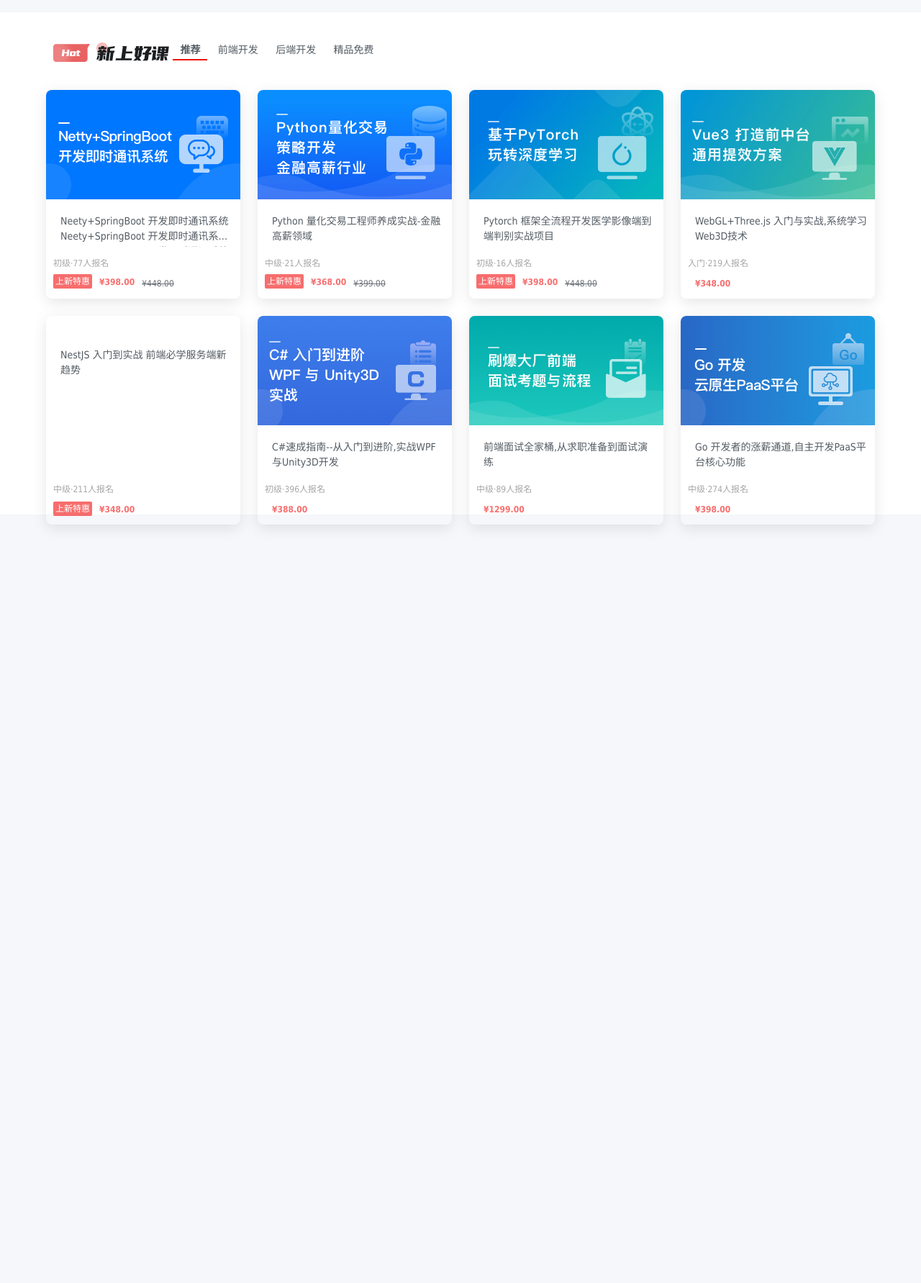
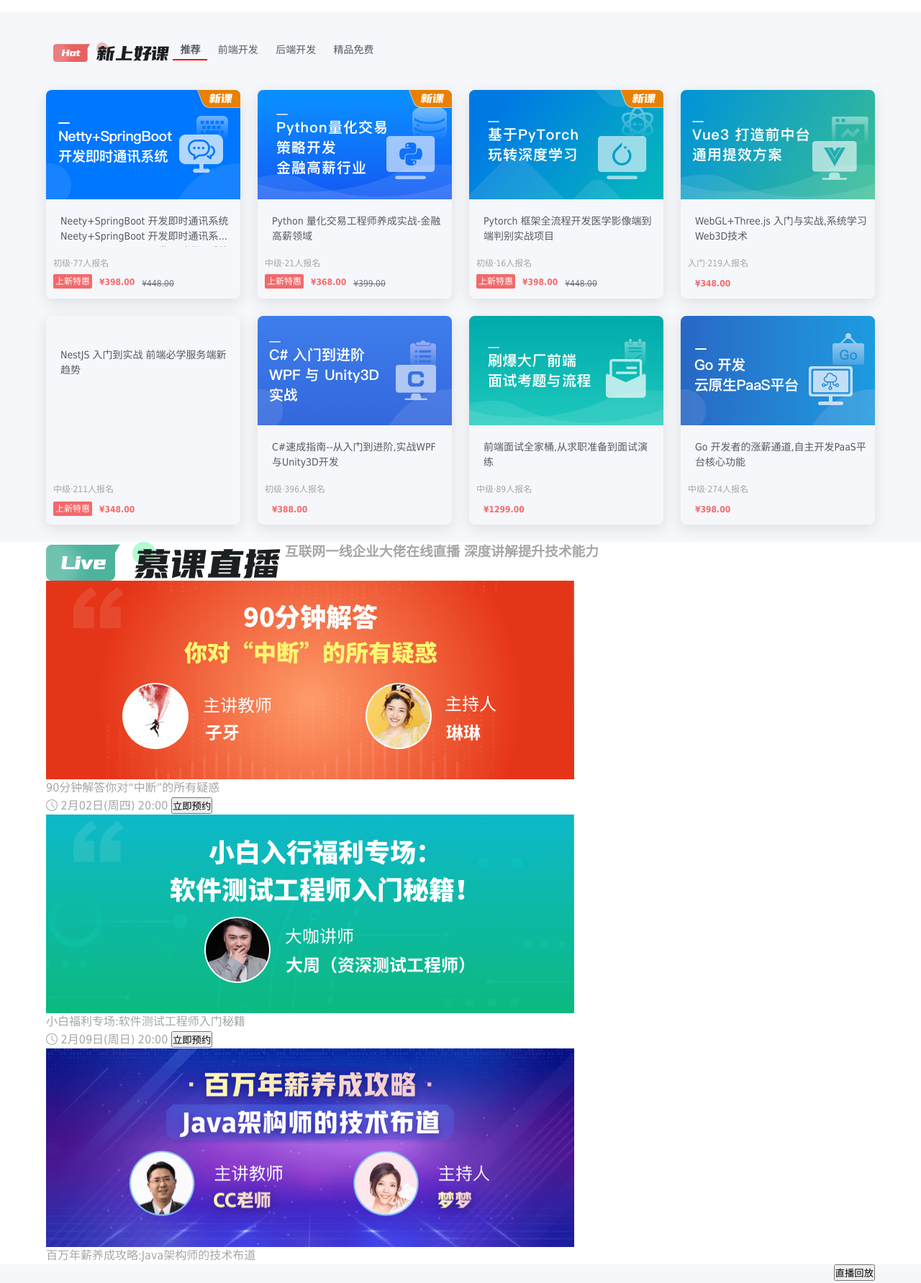
Before and after one commit to junwanzhao/imooc, a plain HTML site: page index.html in a window 1280 px wide. Shown: the part 984-2767 px from the top of the page at 72% size. Before the commit the page ends 1899 px from the top, so only its background shows below. Drawn offline with Linux system fonts and the light colour scheme.

```diff
--- a/css/xs.css
+++ b/css/xs.css
@@ -4,7 +4,7 @@
 }
 
 .new-course-box {
-  height: 634px;
+  height: 672px;
 }
 
 .new-course-box .title {
@@ -78,6 +78,20 @@
   border-radius: 8px 8px 0 0;
 }
 
+.new-course-box .new-course-list ul li a {
+  /* 用于在元素的 ::before 和 ::after 伪元素中插入内容。
+  使用 content 属性插入的内容都是匿名的可替换元素。
+  content: ''; */
+  position: absolute;
+  top: 0;
+  right: 0;
+  width: 60px;
+  height: 25px;
+  z-index: 1;
+  background: no-repeat center/100%;
+  background-image: url(../images/icon-new.png);
+}
+
 /*
 .new-course-box .new-course-list .img{
   width: 270px;
--- a/index.html
+++ b/index.html
@@ -5,6 +5,7 @@
     <meta charset="UTF-8">
     <meta name="viewport" content="width=device-width, initial-scale=1.0">
     <title>慕课首页</title>
+    <link rel="stylesheet" href="./css/live.css">
     <link rel="stylesheet" href="./css/xs.css">
     <link rel="stylesheet" href="./css/sk.css">
     <link rel="stylesheet" href="./css/base.css">
@@ -75,7 +76,7 @@
     <!-- header区域结束 -->
 
     <!-- banner 区域开始 -->
-    <div id="banner" class="bg-white">
+    <div id="banner">
         <div class="banner-box w">
             <div class="g-banner">
 
@@ -201,7 +202,7 @@
     <!-- banner 区域结束 -->
 
     <!--秒杀拼团开始  -->
-    <div id="sk">
+    <div id="sk" class="bg-white">
         <div class="sk-box w">
             <!-- 标题 -->
             <h3>
@@ -294,7 +295,7 @@
     </div>
     <!--秒杀拼团结束  -->
     <!-- 新上好课开始 -->
-    <div id="new-course" class="bg-white">
+    <div id="new-course">
         <div class="new-course-box w">
             <h3 class="title">
                 <img src="./images/cate/title-bg3.png" alt="新上好课">
@@ -544,6 +545,44 @@
         </div>
     </div>
     <!-- 新上好课结束 -->
+    <!-- 慕课直播开始 -->
+    <div id="mk-live" class="bg-white">
+        <div class="mk-live-box w">
+            <h3 class="title">
+                <img class="img" src="./images/慕课直播/title-bg7.png" alt="慕课直播">
+                <span>互联网一线企业大佬在线直播 深度讲解提升技术能力</span>
+            </h3>
+            <ul class="mk-live-list">
+                <li>
+                    <img src="./images/慕课直播/1.png" alt="">
+                    <p class="title ellipsis2">90分钟解答你对“中断”的所有疑惑</p>
+                    <div class="bottom">
+                        <span class="iconfont icon-shizhong"></span>
+                        <span class="time">2月02日(周四) 20:00</span>
+                        <button class="yuyue">立即预约</button>
+                    </div>
+                </li>
+                <li>
+                    <img src="./images/慕课直播/2.png" alt="">
+                    <p class="title ellipsis2">小白福利专场:软件测试工程师入门秘籍</p>
+                    <div class="bottom">
+                        <span class="iconfont icon-shizhong"></span>
+                        <span class="time">2月09日(周日) 20:00</span>
+                        <button class="yuyue">立即预约</button>
+                    </div>
+                </li>
+                <li>
+                    <img src="./images/慕课直播/3.png" alt="">
+                    <p class="title ellipsis2">百万年薪养成攻略:Java架构师的技术布道</p>
+                    <div class="bottom">
+                        <button class="huifang fr">直播回放</button>
+                    </div>
+                </li>
+            </ul>
+        </div>
+    </div>
+
+    <!-- 慕课直播结束 -->
 
     <div class="footer"></div>
     <script src="./js/index.js"></script>
```
Also changed, not shown: css/menu.css (+25 -0 lines), images/慕课直播/1.png (added), images/慕课直播/2.png (added), images/慕课直播/3.png (added), images/慕课直播/title-bg7.png (added).
